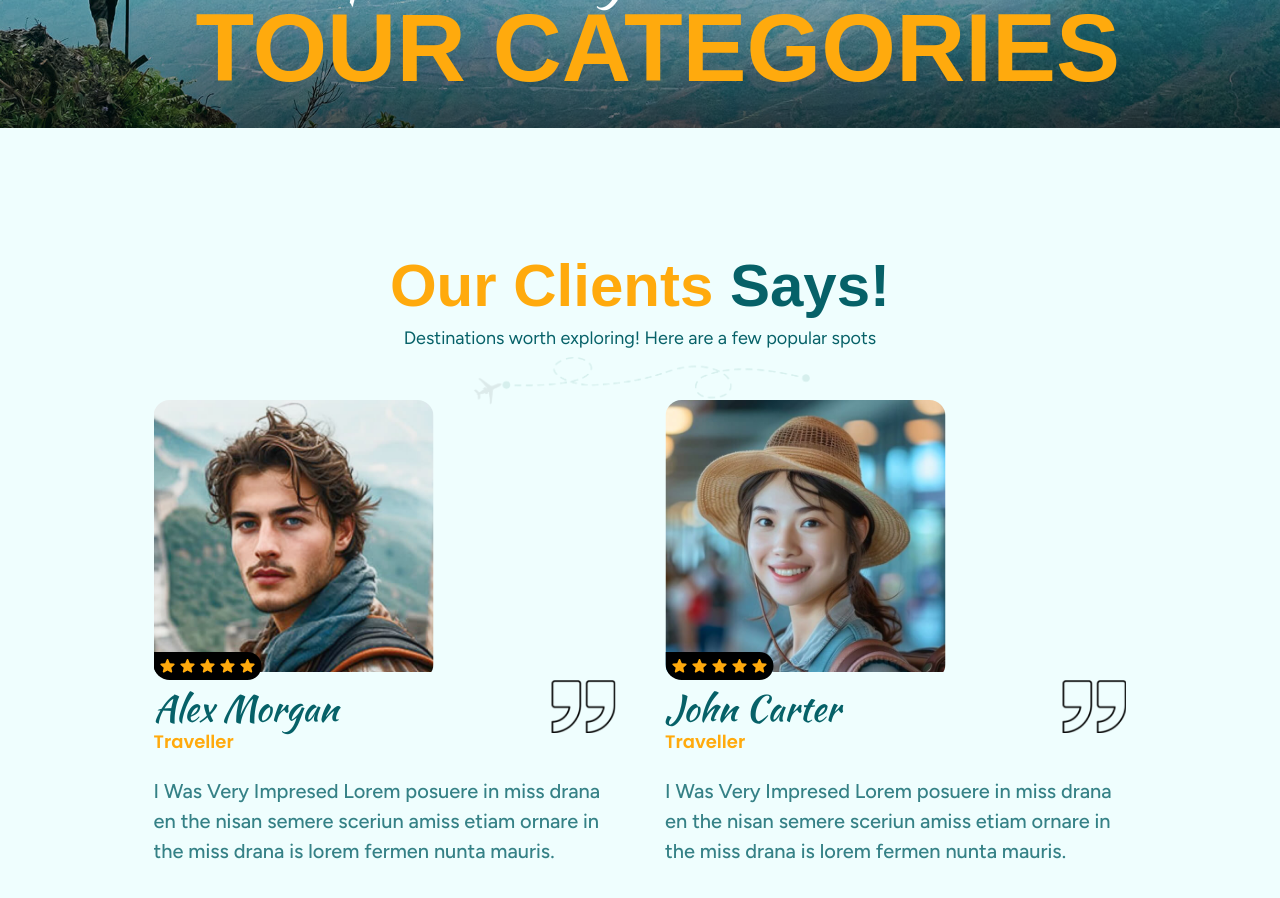
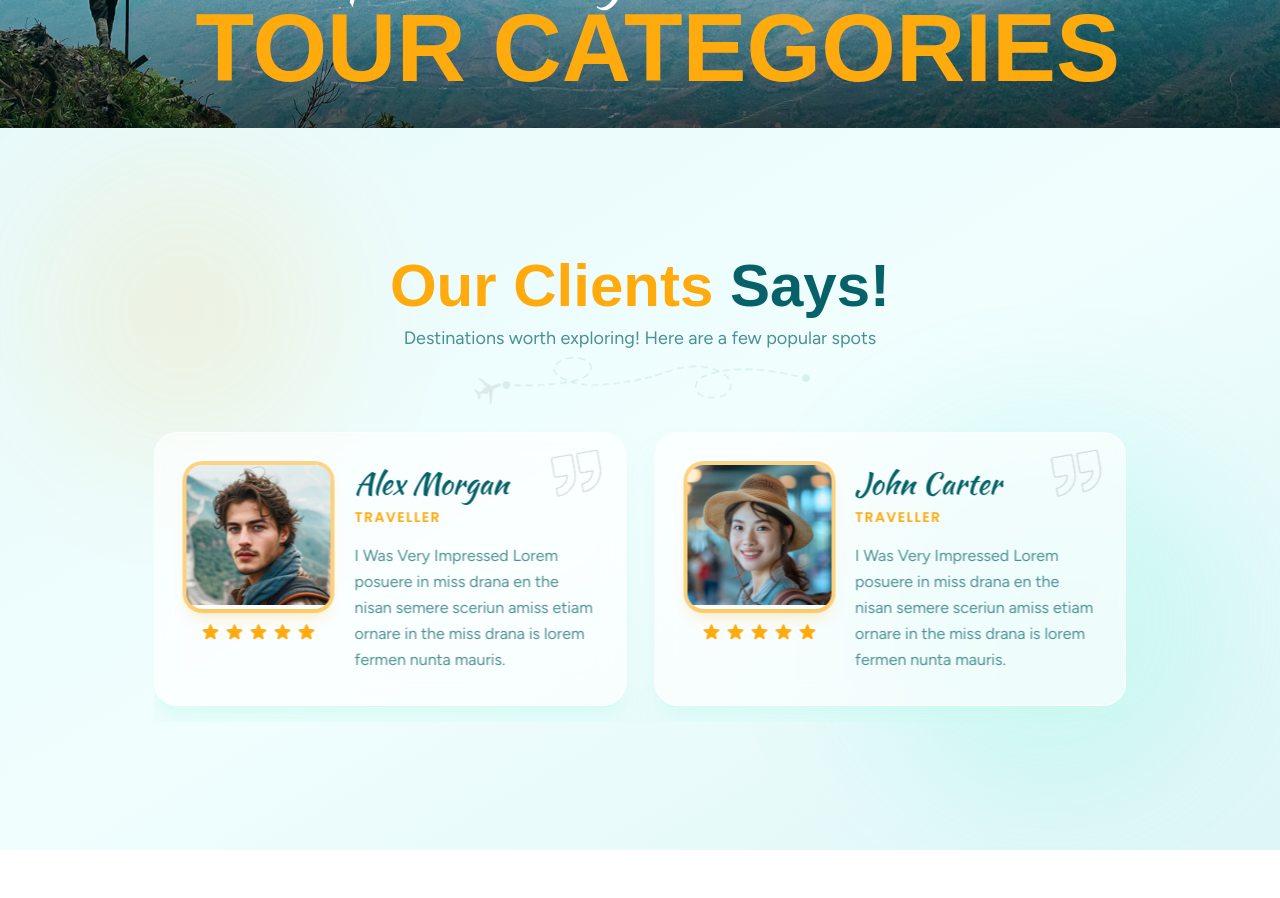
Before and after one commit to Jisap/traveller-website, a React (Vite) app: page / in a window 1280 px wide. Shown: the part 5940-6838 px from the top of the page. After the commit the page ends 6790 px from the top, so only its background shows below. Built offline with nearby package versions, Linux system fonts and the light colour scheme; a web font is replaced by a local one.

Commit message:
feat: implement Testimonials component featuring Framer Motion animations and a Swiper carousel for client feedback.

```diff
--- a/src/Components/Index/Testimonials/Testimonials.jsx
+++ b/src/Components/Index/Testimonials/Testimonials.jsx
@@ -24,22 +24,42 @@ const testimonials = [
   { id: 6, name: "Emma Watson", image: tst6 },
 ];
 
+const cardVariants = {
+  hidden: { opacity: 0, y: 60, scale: 0.92 },
+  visible: {
+    opacity: 1,
+    y: 0,
+    scale: 1,
+    transition: { duration: 0.6, ease: [0.22, 1, 0.36, 1] }
+  }
+};
+
 const Testimonials = () => {
   return (
-    <>
     <motion.div
       initial="hidden"
       whileInView="visible"
       viewport={{ once: true, margin: "-100px" }}
       variants={containerVariants(0.15, 0.2)}
-        className="bg-[#effefe] px-[2%] sm:px-[8%] lg:px-[12%] py-[6%] md:py-[10%]"
+      className="relative bg-gradient-to-br from-[#e8fafa] via-[#f0fefe] to-[#dff6f6] px-[2%] sm:px-[8%] lg:px-[12%] py-[6%] md:py-[10%] overflow-hidden"
     >
-        <div className='title flex flex-col justify-center items-center text-center relative mb-10'>
-          <motion.h1 className='text-secondary text-4xl md:text-6xl font-bold' variants={fadeInUp}>
-            <span className='text-yellow'> Our Clients </span> Says!
+      {/* Decorative blurred circles */}
+      <div className="absolute top-10 left-10 w-72 h-72 bg-yellow/10 rounded-full blur-3xl pointer-events-none" />
+      <div className="absolute bottom-10 right-10 w-96 h-96 bg-teal-300/15 rounded-full blur-3xl pointer-events-none" />
+
+      {/* Title */}
+      <div className="title flex flex-col justify-center items-center text-center relative mb-14">
+        <motion.h1
+          className="text-secondary text-4xl md:text-6xl font-bold"
+          variants={fadeInUp}
+        >
+          <span className="text-yellow"> Our Clients </span> Says!
         </motion.h1>
 
-          <motion.p className='text-secondary my-2 text-lg' variants={fadeInUp}>
+        <motion.p
+          className="text-secondary/70 my-2 text-lg"
+          variants={fadeInUp}
+        >
           Destinations worth exploring! Here are a few popular spots
         </motion.p>
 
@@ -51,61 +71,115 @@ const Testimonials = () => {
         />
       </div>
 
+      {/* Swiper */}
       <Swiper
         modules={[Autoplay]}
-          spaceBetween={50}
-          slidesPerView={2}
+        spaceBetween={28}
         loop={true}
-          autoplay={{ delay: 3000 }}
+        autoplay={{ delay: 3500, disableOnInteraction: false }}
         breakpoints={{
           0: { slidesPerView: 1 },
-            768: { slidesPerView: 2 }
+          768: { slidesPerView: 2 },
         }}
       >
-          {testimonials.map((item) => (
-            <SwiperSlide key={item.id}>
-              <div className="tst-item">
-                <div className="tst-img w-60 h-60 md:w-70 md:h-70 rounded-2xl overflow-hidden relative">
+        {testimonials.map((item, index) => (
+          <SwiperSlide key={item.id} className="py-4">
+            <motion.div
+              variants={cardVariants}
+              initial="hidden"
+              whileInView="visible"
+              viewport={{ once: true, margin: "-60px" }}
+              transition={{ delay: index * 0.1 }}
+              whileHover={{ y: -6, transition: { duration: 0.3, ease: "easeOut" } }}
+              className="
+                group relative
+                bg-white/65 backdrop-blur-md
+                border border-white/90
+                rounded-3xl
+                shadow-xl shadow-teal-100/50
+                hover:shadow-2xl hover:shadow-teal-200/60
+                transition-shadow duration-300
+                p-5 md:p-8
+                flex flex-col items-center
+                lg:flex-row lg:items-start
+                gap-5 lg:gap-6
+                w-full max-w-md sm:max-w-full mx-auto
+              "
+            >
+              {/* Quote icon */}
+              <motion.img
+                src={quote}
+                alt="quote"
+                initial={{ opacity: 0.15, rotate: -10 }}
+                whileHover={{ opacity: 0.45, rotate: 0 }}
+                transition={{ duration: 0.3 }}
+                className="absolute top-4 right-4 lg:top-5 lg:right-6 w-10 h-10 lg:w-12 lg:h-12 pointer-events-none"
+              />
+
+              {/* Avatar */}
+              <div className="flex-shrink-0 flex flex-col items-center gap-2 lg:gap-3">
+                <motion.div
+                  whileHover={{ scale: 1.04 }}
+                  transition={{ duration: 0.4, ease: "easeOut" }}
+                  className="
+                    w-28 h-28 sm:w-32 sm:h-32 md:w-40 md:h-40 lg:w-36 lg:h-36
+                    rounded-2xl overflow-hidden
+                    ring-4 ring-yellow/50
+                    shadow-lg shadow-yellow/25
+                  "
+                >
                   <img
                     src={item.image}
                     alt={item.name}
-                    className="w-full h-full object-cover"
+                    className="w-full h-full object-cover group-hover:scale-105 transition-transform duration-500"
                   />
+                </motion.div>
 
-                  <div className="flex p-1 bg-black absolute bottom-0 left-0 rounded-2xl rounded-tl-none">
+                {/* Stars */}
+                <div className="flex gap-0.5">
                   {[...Array(5)].map((_, i) => (
+                    <motion.span
+                      key={i}
+                      initial={{ opacity: 0, scale: 0 }}
+                      whileInView={{ opacity: 1, scale: 1 }}
+                      viewport={{ once: true }}
+                      transition={{ delay: 0.3 + i * 0.07, type: "spring", stiffness: 300 }}
+                    >
                       <Icon
-                        key={i}
                         icon="material-symbols:star-rounded"
-                        width="20"
-                        height="20"
+                        width="22"
+                        height="22"
                         className="text-yellow"
                       />
+                    </motion.span>
                   ))}
                 </div>
               </div>
 
-                <div className="tst-content pt-2 relative">
-                  <img src={quote} alt="quote" className="w-16 h-16 absolute right-0 top-0" />
+              {/* Content */}
+              <div className="flex flex-col text-center lg:text-left w-full">
+                <motion.h2
+                  className="text-2xl md:text-3xl font-kaushan! text-secondary leading-tight"
+                  variants={fadeInUp}
+                >
+                  {item.name}
+                </motion.h2>
 
-                  <h2 className="text-4xl font-kaushan! text-secondary">
-                    {item.name}
-                  </h2>
-
-                  <span className="text-yellow text-lg font-semibold">
+                <span className="text-yellow text-sm font-semibold tracking-widest uppercase mb-3 lg:mb-4 mt-1">
                   Traveller
                 </span>
 
-                  <p className="pt-5 text-[20px] font-medium text-secondary/80">
-                    I Was Very Impresed Lorem posuere in miss drana en the nisan semere sceriun amiss etiam ornare in the miss drana is lorem fermen nunta mauris.
+                <p className="text-[15px] md:text-[16px] leading-relaxed text-secondary/70 line-clamp-4 lg:line-clamp-none">
+                  I Was Very Impressed Lorem posuere in miss drana en the nisan
+                  semere sceriun amiss etiam ornare in the miss drana is lorem
+                  fermen nunta mauris.
                 </p>
               </div>
-              </div>
+            </motion.div>
           </SwiperSlide>
         ))}
       </Swiper>
     </motion.div>
-    </>
   )
 }
 
```
Lines whose indentation alone changed are shown as unchanged.
